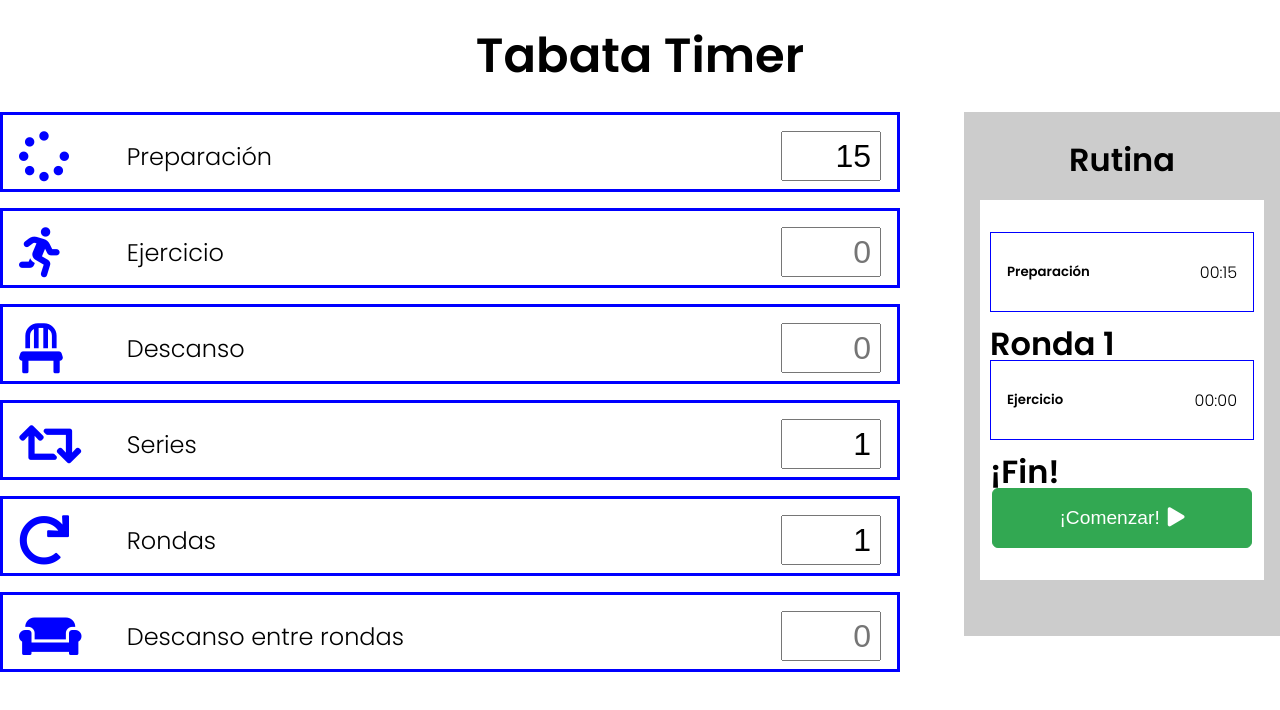
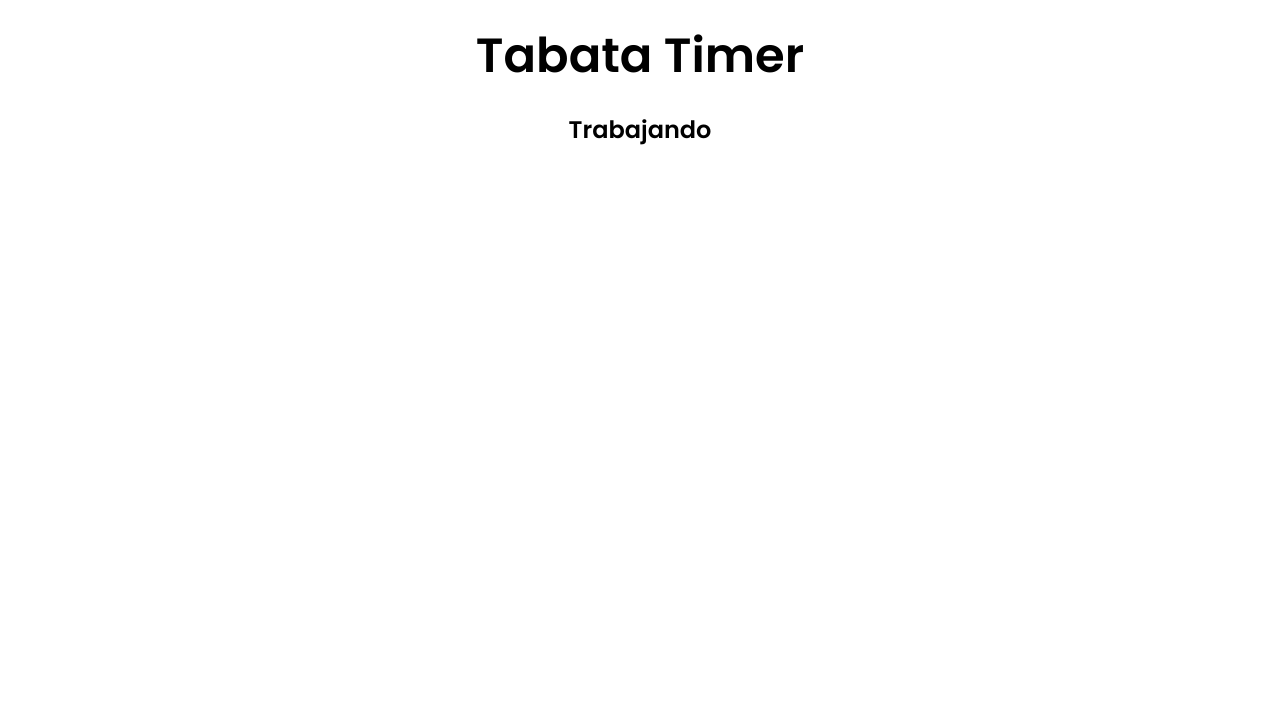
Before and after one commit to jchicano/tabata-timer, a React (Create React App) app: page / in a window 1280 px wide. Both pictures are taken after a click on the button "¡Comenzar!". Shown: the top 710 px of the page. Built offline with nearby package versions, Linux system fonts and the light colour scheme.

Commit message:
[ADD] working component

```diff
--- a/src/App.js
+++ b/src/App.js
@@ -1,10 +1,10 @@
 import React, { useState } from 'react'
 import styled from 'styled-components'
 
-import { Clock } from './components/Clock'
 import { Title } from './components/Titles'
 import { WorkoutCreator } from './components/WorkoutCreator'
 import { TotalWorkout } from './components/TotalWorkout'
+import { Working } from './components/Working'
 
 const AppStyled = styled.section`
     width: 100%;
@@ -53,14 +53,17 @@ function App() {
             <Title text={'Tabata Timer'} />
 
             {running ? (
-                <Clock time={workout.preparation} color="red" />
+                <Working workout={workout} />
             ) : (
                 <Division>
                     <WorkoutCreator
                         handleInputs={handleInputs}
                         workout={workout}
                     />
-                    <TotalWorkout workout={workout} />
+                    <TotalWorkout
+                        workout={workout}
+                        handleStart={startWorkout}
+                    />
                 </Division>
             )}
         </AppStyled>
--- /dev/null
+++ b/src/components/Working/index.jsx
@@ -0,0 +1,5 @@
+import React from 'react'
+
+export const Working = ({}) => {
+    return <h1>Trabajando</h1>
+}
```
Also changed, not shown: src/components/Working/styles.js (added).
